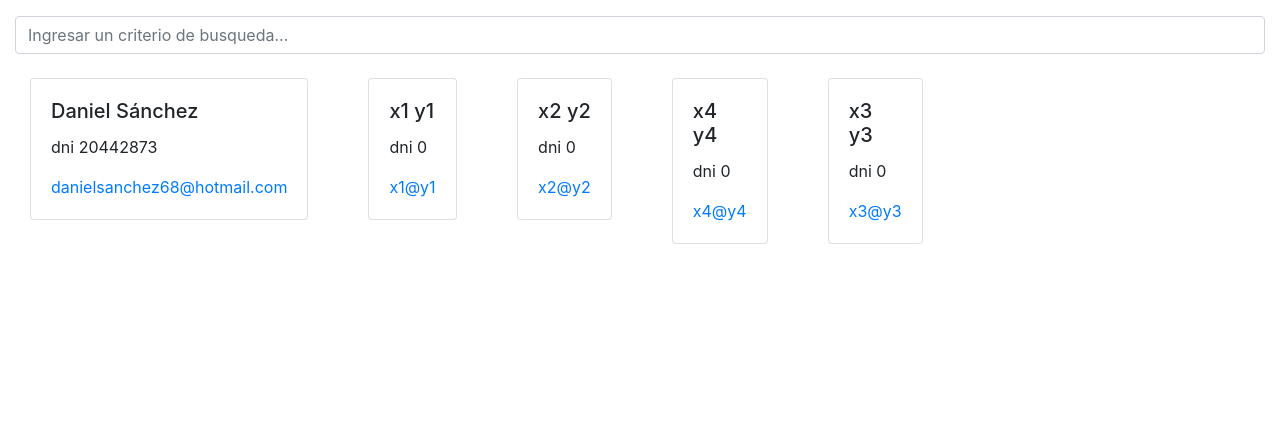
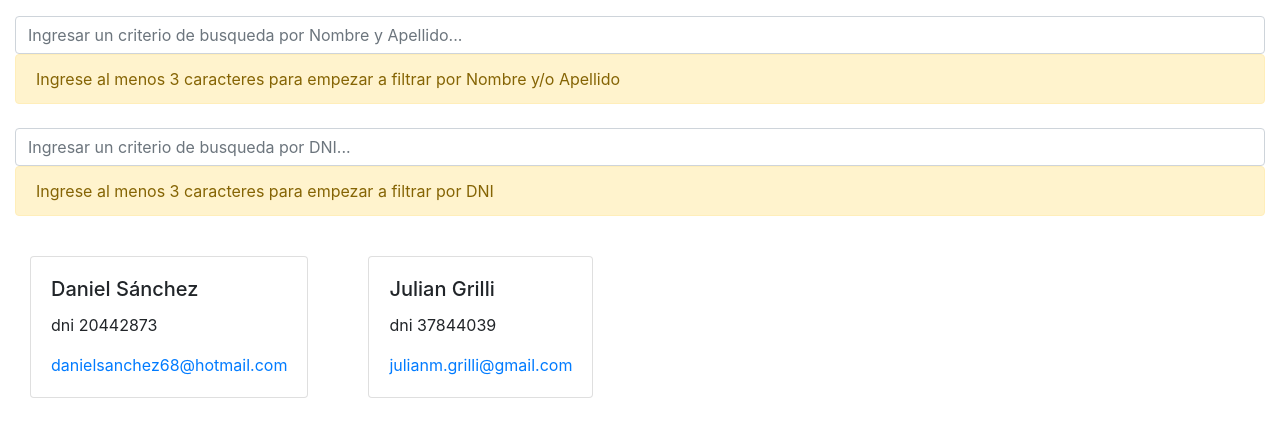
Before and after one commit to JulianGrilli/prueba1, a plain HTML site: page index.html in a window 1280 px wide. Drawn offline with nearby package versions, Linux system fonts and the light colour scheme.

Commit message:
resolvinedo tp numero 2

```diff
--- a/index.html
+++ b/index.html
@@ -14,7 +14,10 @@
 
 
 <div class="container-fluid mt-3" id="app">
-    <input type="text" class="form-control" v-model="criterioDeBusqueda" placeholder="Ingresar un criterio de busqueda...">
+    <input type="text" class="form-control" v-model="criterioDeBusqueda" placeholder="Ingresar un criterio de busqueda por Nombre y Apellido...">
+    <div v-if="criterioDeBusqueda.length<3" class="alert alert-warning" role="alert">Ingrese al menos 3 caracteres para empezar a filtrar por Nombre y/o Apellido</div>
+    <input type="text" class="form-control mt-4" v-model="criterioDeBusquedaDNI" placeholder="Ingresar un criterio de busqueda por DNI...">
+    <div v-if="criterioDeBusquedaDNI.length<3" class="alert alert-warning" role="alert">Ingrese al menos 3 caracteres para empezar a filtrar por DNI</div>
     <br>
     <div class="card-deck m-0">
         <div class="row">
@@ -39,22 +42,36 @@
         el: '#app',
         data: {
             criterioDeBusqueda: '',
+            criterioDeBusquedaDNI:'',
             //Aquí, en este array es donde tienen que agregar su información
             personas:
                 [
                     { nombre: 'Daniel', apellido: 'Sánchez', dni: 20442873, correo: 'danielsanchez68@hotmail.com' },
                     //Agregar aquí nombre, apellido, dni y correo
-                    { nombre: 'x1', apellido: 'y1', dni: 0, correo: 'x1@y1' },
-                    { nombre: 'x2', apellido: 'y2', dni: 0, correo: 'x2@y2' },
-                    { nombre: 'x4', apellido: 'y4', dni: 0, correo: 'x4@y4' },
-                    { nombre: 'x3', apellido: 'y3', dni: 0, correo: 'x3@y3' }
+                    { nombre: 'Julian', apellido: 'Grilli', dni: 37844039, correo: 'julianm.grilli@gmail.com' }
                 ]
         },
         computed: {
             personasFiltradas() {
                 return this.personas.filter((persona) => {
-                    let registroCompleto = `${persona.nombre}${persona.apellido}${persona.dni}${persona.correo}`
-                    return registroCompleto.toLowerCase().includes(this.criterioDeBusqueda.toLowerCase())
+                    let registroCompleto = `${persona.nombre}${persona.apellido}`
+
+                    if(this.criterioDeBusqueda.length>=3 && this.criterioDeBusquedaDNI.length>=3){
+                        registroCompleto = registroCompleto + `${persona.dni}`
+                        return registroCompleto.toLowerCase().includes(this.criterioDeBusqueda.toLowerCase()) &&
+                        registroCompleto.toLowerCase().includes(this.criterioDeBusquedaDNI.toLowerCase());
+                    }
+
+                    if(this.criterioDeBusqueda.length>=3){
+                        return registroCompleto.toLowerCase().includes(this.criterioDeBusqueda.toLowerCase())
+                    }
+                    if(this.criterioDeBusquedaDNI.length>=3){
+                        registroCompleto = registroCompleto + `${persona.dni}`
+                        return registroCompleto.toLowerCase().includes(this.criterioDeBusquedaDNI.toLowerCase());
+                    }
+
+
+                    return registroCompleto;
                 });
             }
         },
```
